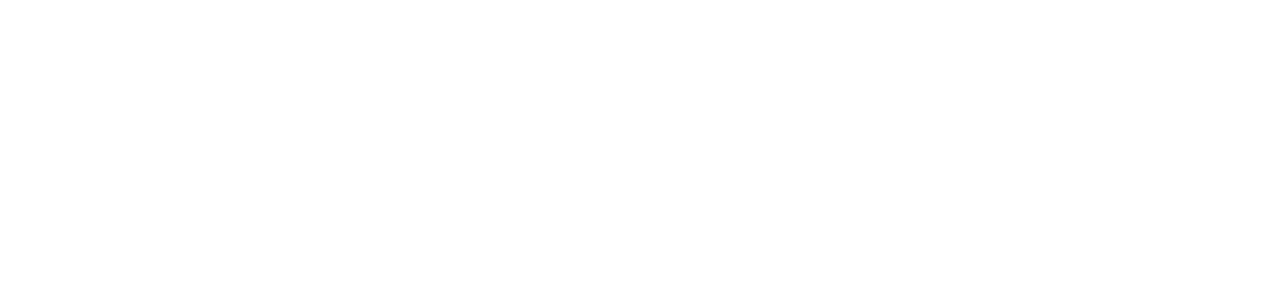
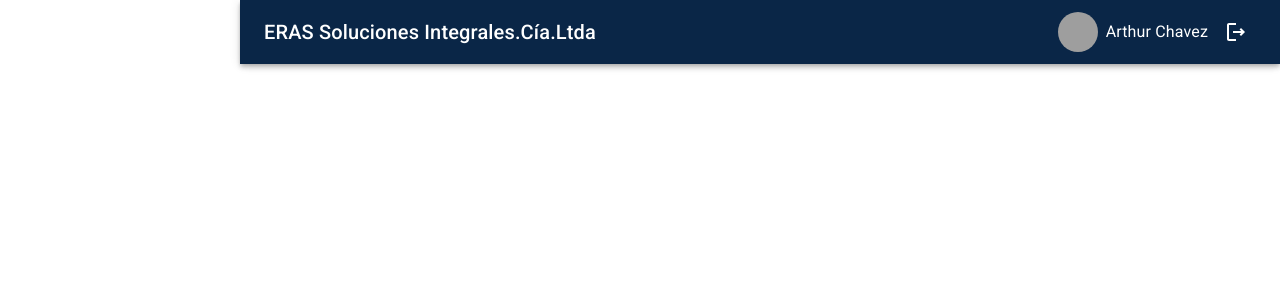
Before and after one commit to Arthur2399/dashboard-react-material, a React (Vite) app: page / in a window 1280 px wide. Shown: the top 300 px of the page. Built offline with nearby package versions, Linux system fonts and the light colour scheme; sample sign-in values are in the browser's storage; grey boxes are pictures that could not be loaded.

Commit message:
[ADD] Layout

```diff
--- /dev/null
+++ b/src/modules/components/NavBar.jsx
@@ -0,0 +1,52 @@
+import { LogoutOutlined, MenuOutlined } from "@mui/icons-material"
+import { AppBar, Avatar, Grid, IconButton, Toolbar, Typography } from "@mui/material"
+import { useDispatch, useSelector } from "react-redux"
+import { logout } from "../../store/auth/authSlice";
+
+export const NavBar = ({ drawerWidth = 240 }) => {
+
+    const { name, photoURL } = useSelector(state => state.auth);
+    const dispatch = useDispatch();
+
+    const onLogout = () =>{
+        window.sessionStorage.removeItem("Token");
+        dispatch(logout());
+
+    }
+
+    return (
+        <AppBar
+            position='fixed'
+            sx={{
+                width: { sm: `calc(100% - ${drawerWidth}px)` },
+                ml: { sm: `${drawerWidth}px` }
+            }}
+        >
+            <Toolbar>
+                <IconButton
+                    color='inherit'
+                    edge="start"
+                    sx={{ mr: 2, display: { sm: 'none' } }}
+                >
+                    <MenuOutlined />
+                </IconButton>
+
+                <Grid container sx={{ display: { sm: 'block', xs: 'none' } }} >
+                    <Typography variant='h6' noWrap component='div' > ERAS Soluciones Integrales.Cía.Ltda </Typography>
+                </Grid>
+
+                <Grid container alignItems="center" justifyContent="end"  >
+                    <Avatar src={photoURL} sx={{ mr: 1 }}>AC</Avatar>
+                    <Typography variant='span' noWrap component='div' sx={{ mr:{sm: 1} }}> {name} </Typography>
+                    <IconButton
+                        sx={{ color: 'white' }}
+                        onClick={onLogout}
+                    >
+                        <LogoutOutlined />
+                    </IconButton>
+                </Grid>
+
+            </Toolbar>
+        </AppBar>
+    )
+}
--- a/src/modules/layout/ModulesLayout.jsx
+++ b/src/modules/layout/ModulesLayout.jsx
@@ -1,11 +1,12 @@
 import { Box } from "@mui/system";
+import { NavBar } from "../components/NavBar";
 
 const drawerWith = 280;
 
-export const ModulesLayout = ({children}) => {
+export const ModulesLayout = ({ children }) => {
   return (
-    <Box xs={{display:'flex'}}>
-
+    <Box xs={{ display: 'flex' }}>
+      <NavBar drawerWith={drawerWith} />
     </Box>
   )
 }
--- /dev/null
+++ b/src/modules/pages/ModulesPages.jsx
@@ -0,0 +1,9 @@
+import { ModulesLayout } from "../layout/ModulesLayout"
+
+export const ModulesPages = () => {
+  return (
+    <ModulesLayout>
+
+    </ModulesLayout>
+  )
+}
--- a/src/modules/routes/ModulesRoutes.jsx
+++ b/src/modules/routes/ModulesRoutes.jsx
@@ -1,9 +1,10 @@
 import { Navigate, Route, Routes } from "react-router-dom"
+import { ModulesPages } from "../pages/ModulesPages"
 
 export const ModulesRoutes = () => {
   return (
     <Routes>
-        <Route path="/" element={ <></> } />
+        <Route path="/" element={ <ModulesPages/> } />
         <Route path="/*" element={ <Navigate to="/" /> } />
     </Routes>
   )
```
